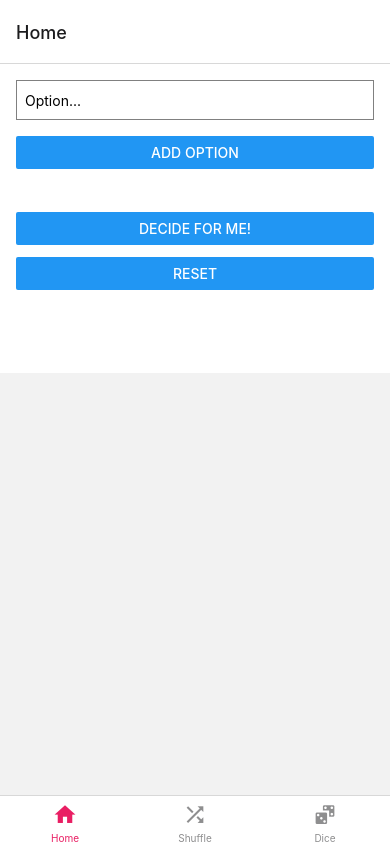
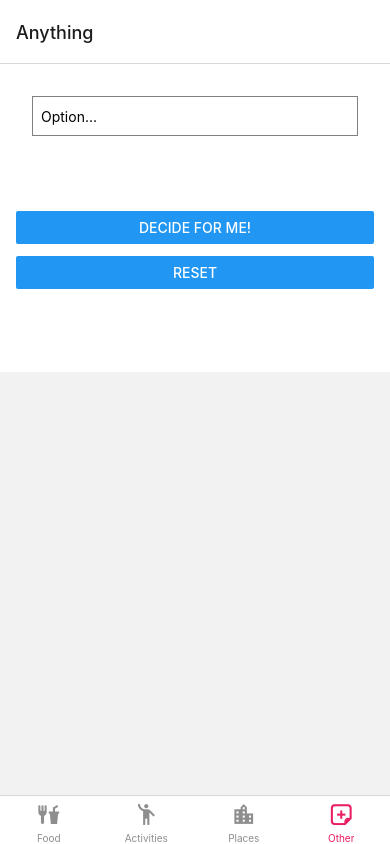
Before and after one commit to brooklyndippo/udecide, a React Native app: screen /Anything in a window 390 px wide. Built offline with nearby package versions, Linux system fonts and the light colour scheme.

Commit message:
updated tab navigation, make input its own component

```diff
--- a/OptionInput.js
+++ b/Base.js
@@ -3,44 +3,19 @@ import {
   View,
   TextInput,
   Button,
-  Alert,
-  FlatList,
-  Text,
   StyleSheet,
 } from 'react-native';
 import { useDispatch } from 'react-redux'
 import { addOption} from './Options'
+import Input from './Input';
 import ListOptions from './ListOptions';
 import Decision from './Decision';
 
-const Options = () => {
-  const [text, setText] = useState('');
-
-  const dispatch = useDispatch()
-
-  function handleKeyPress(e) {
-    if (e.nativeEvent.key === 'Enter' || e.nativeEvent.key === 'Return') {
-      handleSubmit()
-    }
-  }
-
-  function handleSubmit() {
-    dispatch(addOption(text))
-    setText('')
-  }
-
+export default function Base() {
   return (
     <View style={{ padding: 16, backgroundColor: 'white' }}>
-      <TextInput
-        style={styles.input}
-        onChangeText={setText}
-        value={text}
-        placeholder="Option... "
-        onKeyPress={handleKeyPress}
-        returnKeyType='send'
-        onSubmitEditing={handleSubmit}
-      />
-      <Button onPress={handleSubmit} title="Add option" />
+      <Input/>
+      {/* <Button onPress={handleSubmit} title="Add option" /> */}
       <ListOptions/>
       <Decision/>
     </View>
@@ -64,5 +39,3 @@ const styles = StyleSheet.create({
     fontSize: 16,
   },
 });
-
-export default Options;
--- /dev/null
+++ b/Input.js
@@ -0,0 +1,52 @@
+import React, { useState } from 'react';
+import {
+  View,
+  TextInput,
+  StyleSheet,
+} from 'react-native';
+import { useDispatch } from 'react-redux'
+import { addOption} from './Options'
+
+const Input = () => {
+  const [text, setText] = useState('');
+
+  const dispatch = useDispatch()
+
+  function handleKeyPress(e) {
+    if (e.nativeEvent.key === 'Enter' || e.nativeEvent.key === 'Return') {
+      handleSubmit()
+    }
+  }
+
+  function handleSubmit() {
+    dispatch(addOption(text))
+    setText('')
+  }
+
+  return (
+    <View style={{ padding: 16, backgroundColor: 'white' }}>
+      <TextInput
+        style={styles.input}
+        onChangeText={setText}
+        value={text}
+        placeholder="Option... "
+        onKeyPress={handleKeyPress}
+        returnKeyType='send'
+        onSubmitEditing={handleSubmit}
+      />
+      {/* <Button onPress={handleSubmit} title="Add option" /> */}
+    </View>
+  );
+};
+
+const styles = StyleSheet.create({
+  input: {
+    height: 40,
+    borderColor: 'gray',
+    borderWidth: 1,
+    marginBottom: 16,
+    paddingLeft: 8,
+  }
+});
+
+export default Input;
--- a/TabNavigator.js
+++ b/TabNavigator.js
@@ -1,11 +1,8 @@
 import * as React from 'react';
-import { Text, View } from 'react-native';
-import { NavigationContainer } from '@react-navigation/native';
 import { createBottomTabNavigator } from '@react-navigation/bottom-tabs';
-import { MaterialCommunityIcons } from '@expo/vector-icons';
+import { MaterialIcons, MaterialCommunityIcons } from '@expo/vector-icons';
 
-
-import Options from './OptionInput';
+import Base from './Base';
 
 const Tab = createBottomTabNavigator();
 
@@ -17,32 +14,42 @@ const TabNavigator = () => {
       }}
     >
       <Tab.Screen
-        name="Home"
-        component={Options}
+        name="What to Eat"
+        component={Base}
         options={{
-          tabBarLabel: 'Home',
+          tabBarLabel: 'Food',
           tabBarIcon: ({ color, size }) => (
-            <MaterialCommunityIcons name="home" color={color} size={size} />
+            <MaterialCommunityIcons name="food-fork-drink" color={color} size={size} />
           ),
         }}
       />
       <Tab.Screen
-        name="Shuffle"
-        component={Options}
+        name="What to Do"
+        component={Base}
         options={{
-          tabBarLabel: 'Shuffle',
+          tabBarLabel: 'Activities',
           tabBarIcon: ({ color, size }) => (
-            <MaterialCommunityIcons name="shuffle" color={color} size={size} />
+            <MaterialIcons name="emoji-people" color={color} size={size} />
           ),
         }}
       />
       <Tab.Screen
-        name="Dice"
-        component={Options}
+        name="Where to go"
+        component={Base}
         options={{
-          tabBarLabel: 'Dice',
+          tabBarLabel: 'Places',
           tabBarIcon: ({ color, size }) => (
-            <MaterialCommunityIcons name="dice-multiple" color={color} size={size} />
+            <MaterialIcons name="location-city" color={color} size={size} />
+          ),
+        }}
+      />
+      <Tab.Screen
+        name="Anything"
+        component={Base}
+        options={{
+          tabBarLabel: 'Other',
+          tabBarIcon: ({ color, size }) => (
+            <MaterialCommunityIcons name="sticker-plus-outline" color={color} size={size} />
           ),
         }}
       />
```
Also changed, not shown: Views/Activity.js (added), Views/Food.js (added).
